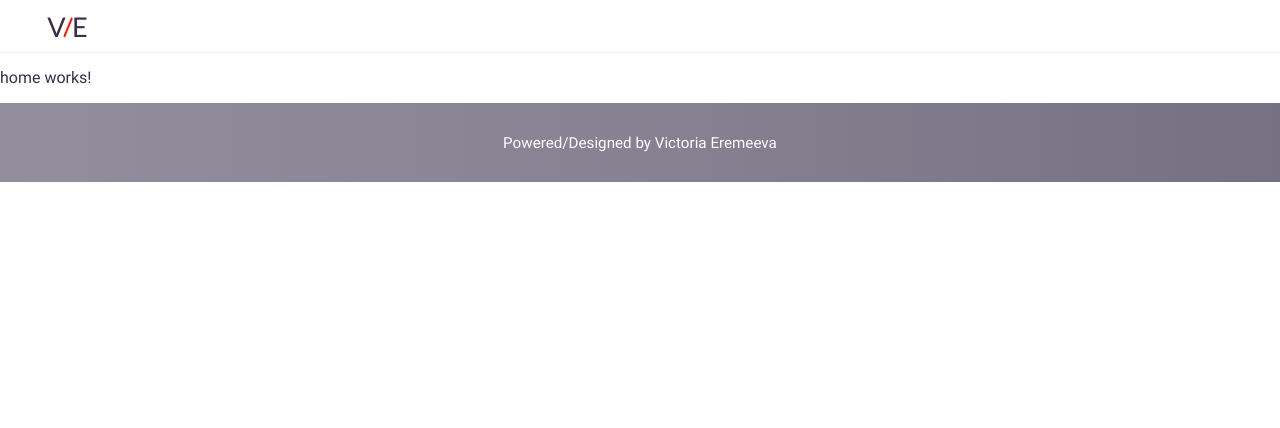
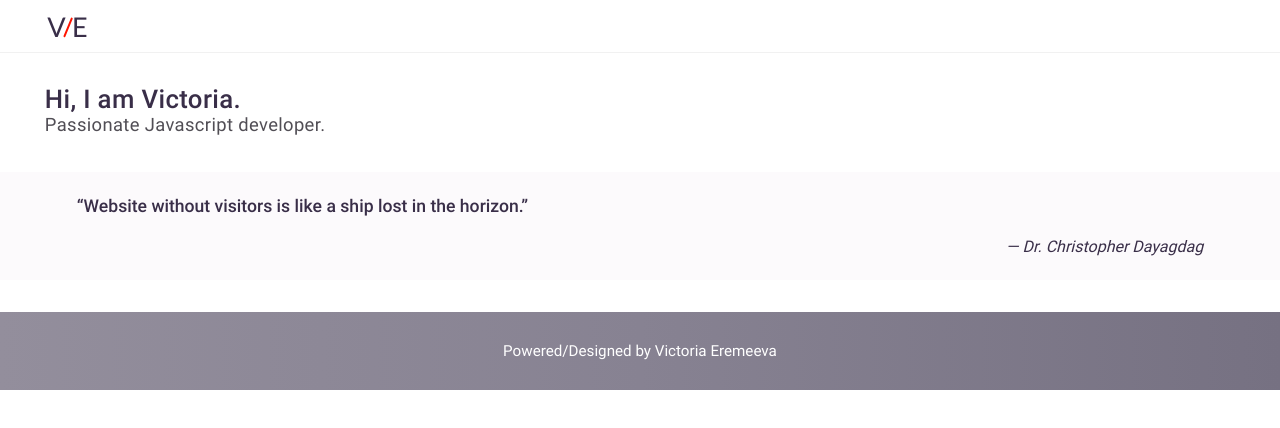
Before and after one commit to e-victoria/coderspace, an Angular app: page / in a window 1280 px wide. Shown: the top 428 px of the page. Built offline with nearby package versions, Linux system fonts and the light colour scheme.

Commit message:
Add home page

```diff
--- a/src/app/about-me/about-me.component.html
+++ b/src/app/about-me/about-me.component.html
@@ -21,7 +21,7 @@
       matters :)).
     </p>
     <p class="about-me__text">
-      As I lived (and still do) in a foreign country, I understood that finding a job here, in Poland, wouldn't be easy,
+      As I lived in a foreign country (and still do), I understood that finding a job here, in Poland, wouldn't be easy,
       especially as I had no experience with commercial projects. So I decided to start a course in Codecool.
     </p>
     <p class="about-me__text">
@@ -57,7 +57,7 @@
       Also, planning to learn to play guitar.
     </p>
     <p class="about-me__text">
-      I can't fit here all the thing I enjoy or am passionate about, so I hope we will have a chance to meet in person
+      I can't fit here all the things I enjoy or am passionate about, so I hope we will have a chance to meet in person
       and chat :)
     </p>
   </div>
--- a/src/app/home/home.component.html
+++ b/src/app/home/home.component.html
@@ -1 +1,6 @@
-<p>home works!</p>
+<section class="home">
+  <h2 class="home__title"><span>Hi, I am Victoria.</span><br/>Passionate Javascript developer.</h2>
+  <div class="home__intro-wrapper">
+    <p class="home__intro-text"><q>Website without visitors is like a ship lost in the horizon.</q><br/>― Dr. Christopher Dayagdag</p>
+  </div>
+</section>
--- a/src/app/home/home.component.scss
+++ b/src/app/home/home.component.scss
@@ -0,0 +1,50 @@
+@import "../../assets/styles/variables";
+
+@media (min-width:320px) {
+  .home {
+    display: flex;
+    flex-direction: column;
+    padding: 2em 0;
+  }
+
+  .home__title {
+    margin: 0;
+    margin-bottom: 2em;
+    padding: 0 3.5vw;
+    font-size: 1.15em;
+    letter-spacing: 0.02em;
+    font-weight: 400;
+    color: #514e55;
+
+    & span {
+      color: $default-font-color;
+      margin-bottom: 0.2em;
+      font-size: 1.4em;
+      font-weight: 500;
+    }
+  }
+
+  .home__intro-wrapper {
+    padding: 1.5em 6vw;
+    background-color: $bg-color;
+  }
+
+  .home__intro-text {
+    display: flex;
+    flex-direction: column;
+    margin: 0;
+    font-weight: 400;
+    font-style: italic;
+    font-size: 1em;
+    align-items: flex-end;
+
+    & q {
+      width: 100%;
+      align-self: flex-start;
+      margin-bottom: 0.1em;
+      font-weight: 500;
+      font-size: 1.1em;
+      font-style: normal;
+    }
+  }
+}
```
Also changed, not shown: src/assets/img/IMG_1515.JPG (added).
